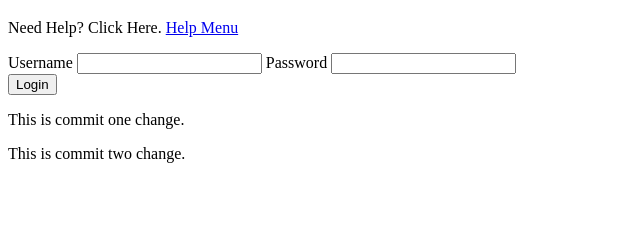
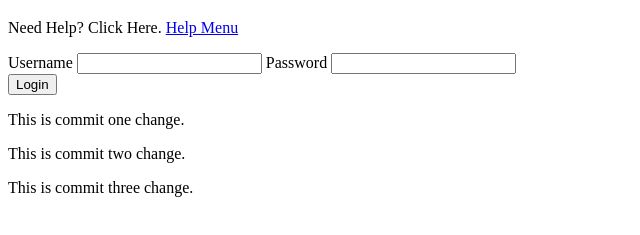
Before and after one commit to mishelsingh87/MileageCalculatorApp, a website: page index.html in a window 1280 px wide. Shown: the part 61-296 px from the top of the page, without its empty margins (0-640 px from the left). Drawn offline with Linux system fonts and the light colour scheme.

Commit message:
[CC-1110] | Add Trip | Third commit msg

```diff
--- a/index.html
+++ b/index.html
@@ -32,6 +32,10 @@
         <p>This is commit two change. </p>
     </div>
 
+    <div>
+        <p>This is commit three change. </p>
+    </div>
+
 
 </body>
 
```
